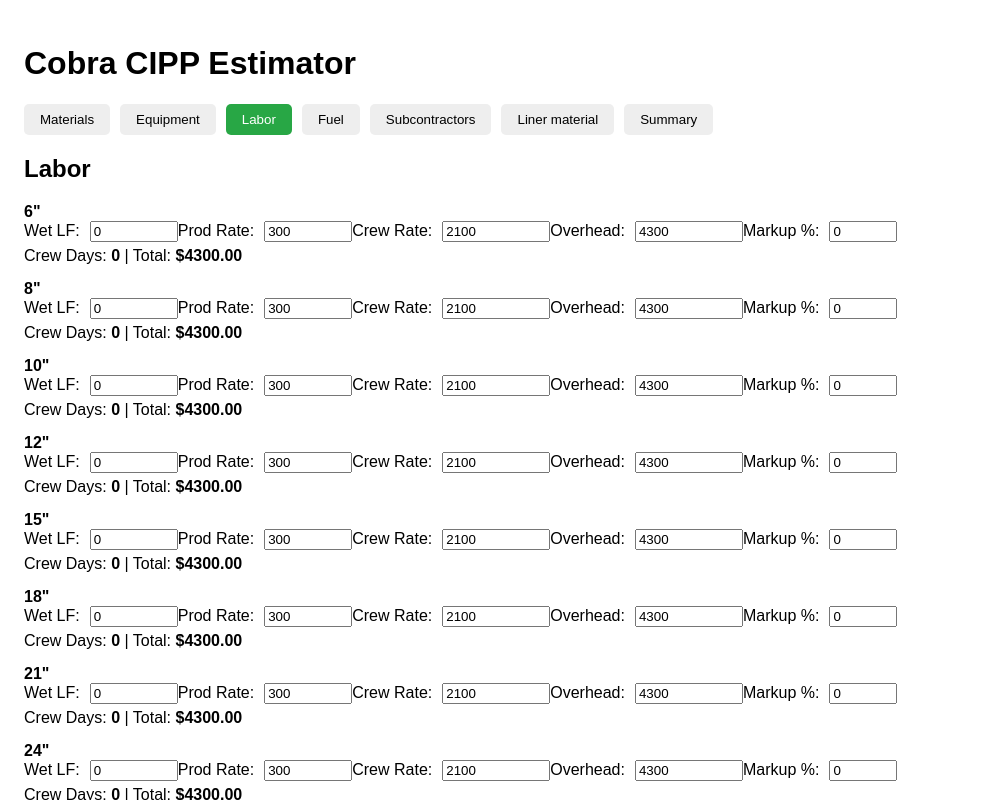
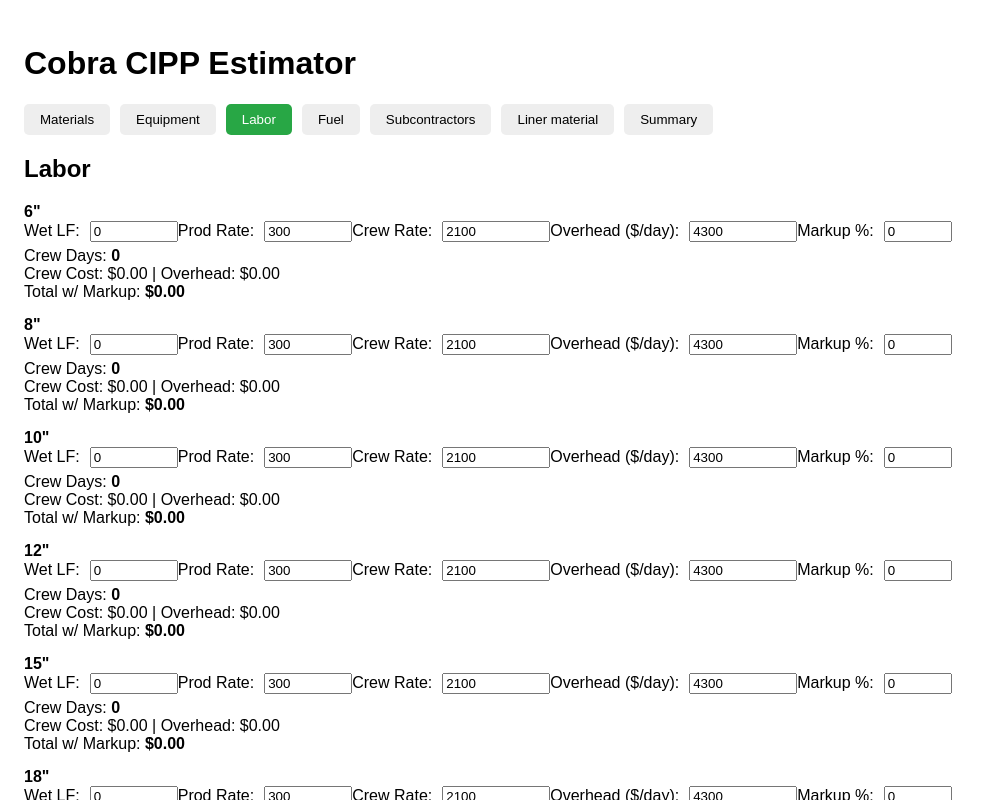
Before and after one commit to JustinLusk/CIPP-Estimating-Program, a React (Create React App) app: page / in a window 1280 px wide. Both pictures are taken after a click on the button "Labor". Shown: the top 800 px of the page, without its empty margins (0-991 px from the left). Built offline with nearby package versions, Linux system fonts and the light colour scheme.

Commit message:
Update App.js

```diff
--- a/src/App.js
+++ b/src/App.js
@@ -155,13 +155,16 @@ const App = () => {
         </div>
       )}
 
-            {tab === 'labor' && (
+                  {tab === 'labor' && (
         <div>
           <h2>Labor</h2>
           {labor.map((item, i) => {
-            const days = item.prodRate > 0 ? Math.ceil(item.wetLF / item.prodRate) : 0;
-            const base = days * item.rate + item.overhead;
+            const crewDays = item.prodRate > 0 ? Math.ceil(item.wetLF / item.prodRate) : 0;
+            const crewCost = crewDays * item.rate;
+            const overheadCost = crewDays * item.overhead;
+            const base = crewCost + overheadCost;
             const total = base * (1 + item.markup / 100);
+
             return (
               <div key={i} style={{ marginBottom: '15px' }}>
                 <strong>{item.diameter}</strong><br />
@@ -186,7 +189,7 @@ const App = () => {
                   onChange={e => handleLaborChange(i, 'rate', e.target.value)}
                   style={{ width: '100px', marginLeft: '10px' }}
                 />
-                Overhead:
+                Overhead ($/day):
                 <input
                   type="number"
                   value={item.overhead}
@@ -201,7 +204,9 @@ const App = () => {
                   style={{ width: '60px', marginLeft: '10px' }}
                 />
                 <div style={{ marginTop: '5px' }}>
-                  Crew Days: <strong>{days}</strong> | Total: <strong>${total.toFixed(2)}</strong>
+                  Crew Days: <strong>{crewDays}</strong><br />
+                  Crew Cost: ${crewCost.toFixed(2)} | Overhead: ${overheadCost.toFixed(2)}<br />
+                  Total w/ Markup: <strong>${total.toFixed(2)}</strong>
                 </div>
               </div>
             );
@@ -209,6 +214,7 @@ const App = () => {
           <h3>Labor Subtotal: ${laborSubtotal.toFixed(2)}</h3>
         </div>
       )}
+
 
 
       {tab !== 'materials' && tab !== 'equipment' && tab !== 'labor' && (
```
